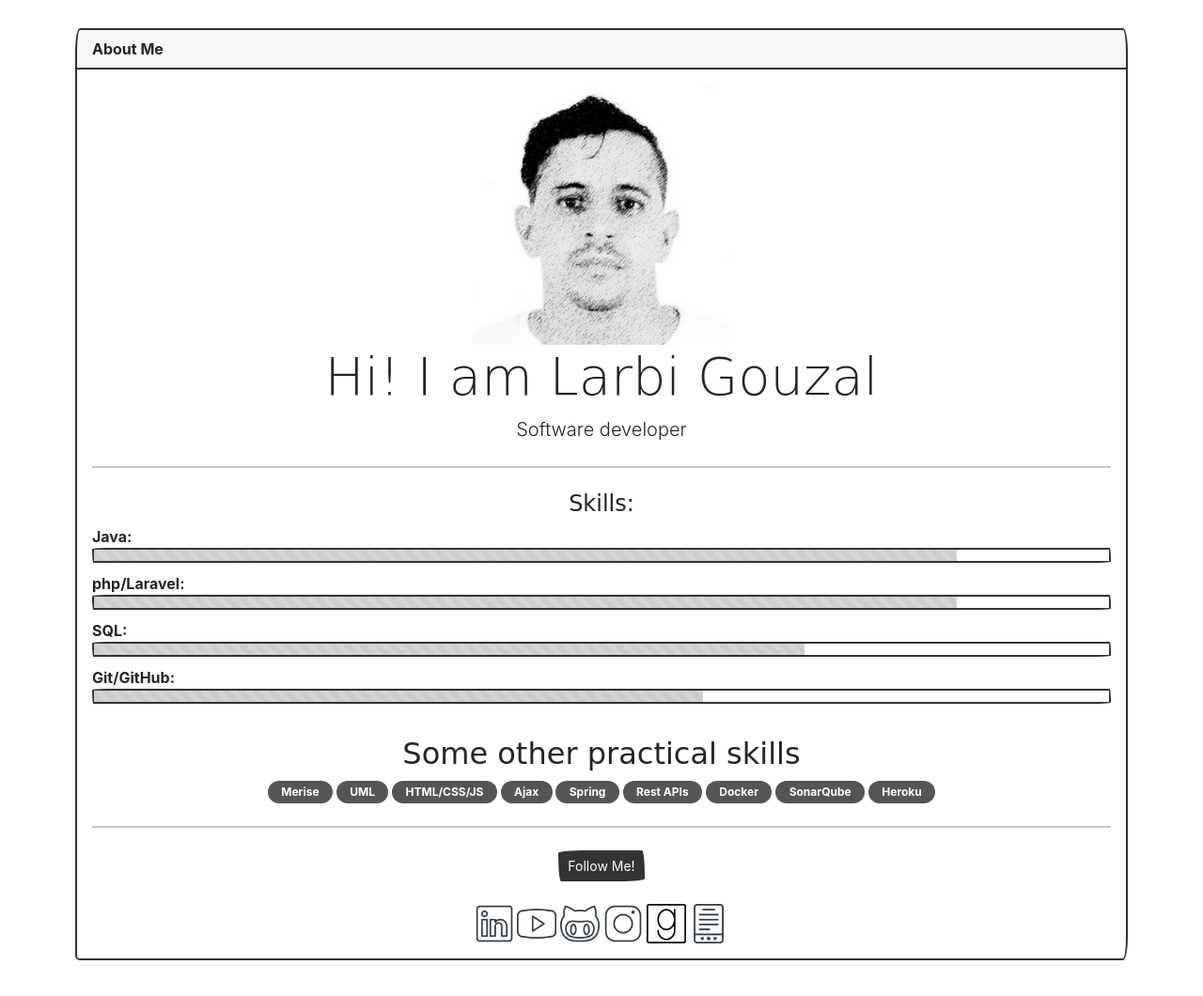
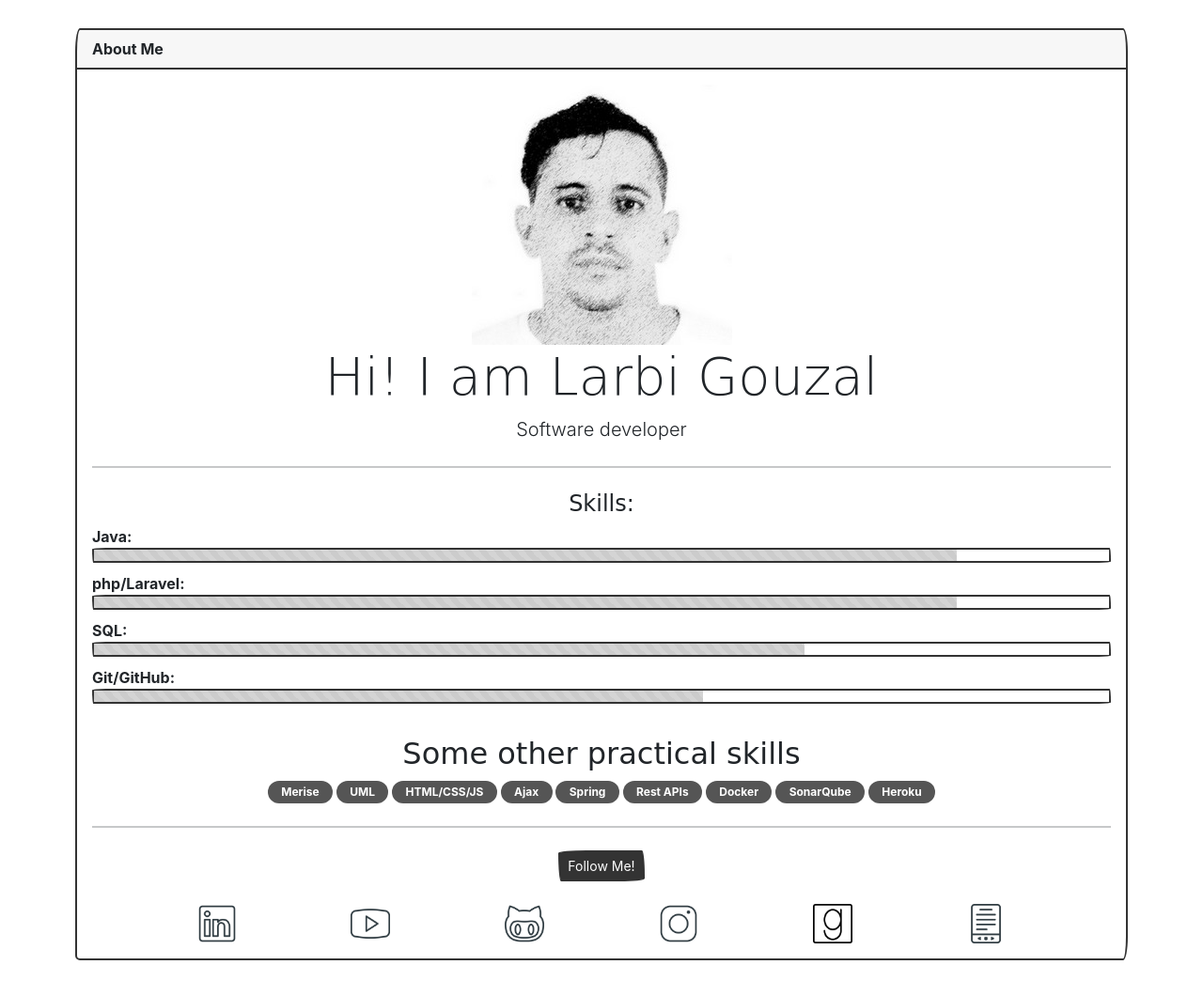
Before and after one commit to gouzal/gouzal.github.io, a plain HTML site: page index.html in a window 1280 px wide. Shown: the whole page at 94% size. Drawn offline with Linux system fonts and the light colour scheme; a web font is replaced by a local one.

Commit message:
add space

```diff
--- a/index.html
+++ b/index.html
@@ -75,7 +75,7 @@
                     <button type="button" class="btn btn-primary btn-sm">Follow Me!</button>
                     <br><br>
                 </div>
-                <div style="text-align: center;">
+                <div style="text-align: center;" class="follow">
                     <a href="https://www.linkedin.com/in/larbi-gouzal/" class="img">
                         <img src="icons/likedin.png" width="42" height="42" alt="linkedin" />
                         <img src="icons/likedin2.png" width="42" height="42" alt="linkedin" class="top" />
@@ -96,7 +96,8 @@
                         <img src="icons/goodreads.png" width="42" height="42" alt="goodreads" />
                         <img src="icons/goodreads2.png" width="42" height="42" alt="goodreads" class="top" />
                     </a>
-                    <a href="https://www.lulu.com/en/en/shop/larbi-gouzal/%D8%AE%D9%88%D8%A7%D8%B7%D8%B1-%D9%85%D8%B1%D8%A7%D9%87%D9%82-%D9%81%D9%8A-%D8%A7%D9%84%D8%B9%D8%B4%D8%B1%D9%8A%D9%86%D8%A7%D8%AA-%D8%A5%D9%84%D9%89-%D8%AD%D8%A8%D9%8A%D8%A8%D8%AA%D9%87-%D8%A7%D9%84%D9%88%D9%87%D9%85%D9%8A%D8%A9/ebook/product-pgy8kz.html?page=1&pageSize=4" class="img">
+                    <a href="https://www.lulu.com/en/en/shop/larbi-gouzal/%D8%AE%D9%88%D8%A7%D8%B7%D8%B1-%D9%85%D8%B1%D8%A7%D9%87%D9%82-%D9%81%D9%8A-%D8%A7%D9%84%D8%B9%D8%B4%D8%B1%D9%8A%D9%86%D8%A7%D8%AA-%D8%A5%D9%84%D9%89-%D8%AD%D8%A8%D9%8A%D8%A8%D8%AA%D9%87-%D8%A7%D9%84%D9%88%D9%87%D9%85%D9%8A%D8%A9/ebook/product-pgy8kz.html?page=1&pageSize=4"
+                        class="img">
                         <img src="icons/ebook.png" width="42" height="42" alt="ebook" />
                         <img src="icons/ebook2.png" width="42" height="42" alt="ebook" class="top" />
                     </a>
@@ -128,6 +129,13 @@
             justify-content: center;
             align-items: center;
         }
+
+        .follow {
+            display: flex;
+             column-gap: 10px;
+
+            justify-content:space-evenly;
+        }
     </style>
 </body>
 
```
